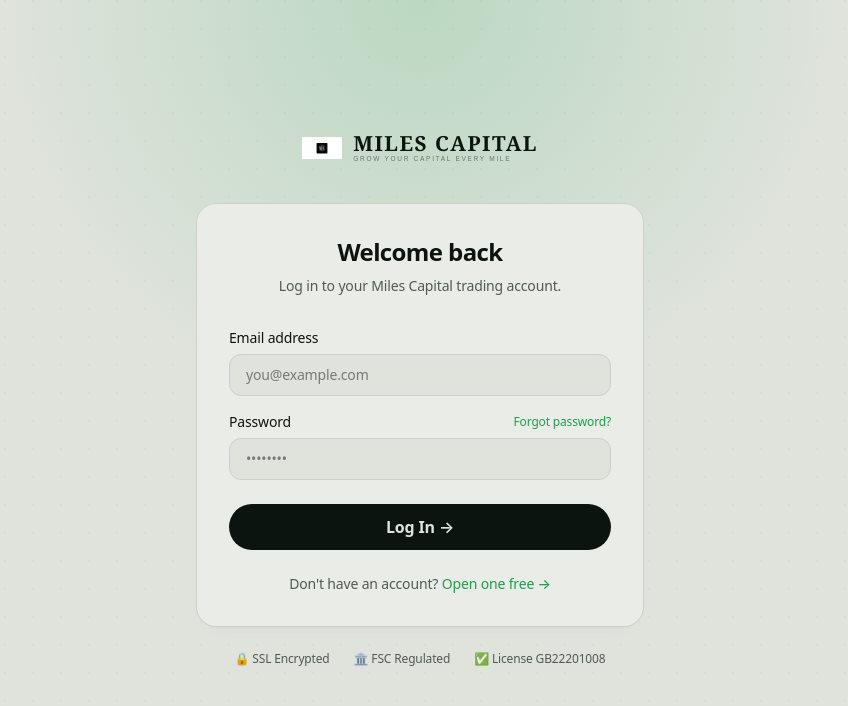
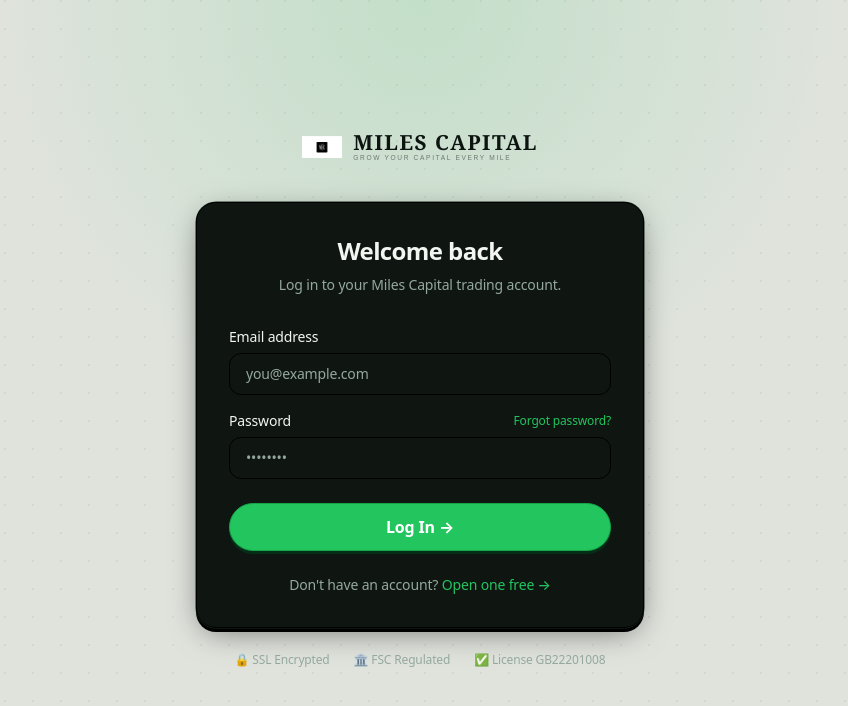
Before and after one commit to Delta-init/miles-v2, a Next.js app: page /login in a window 1280 px wide. Shown: the top 706 px of the page, without its empty margins (220-1068 px from the left). Built offline with nearby package versions, Linux system fonts and the light colour scheme.

Commit message:
Black cards + black borders + green/blue/yellow/red coloured card variants across sections

```diff
--- a/app/components/Benefits.tsx
+++ b/app/components/Benefits.tsx
@@ -364,7 +364,9 @@
 
         <div className="grid md:grid-cols-3 gap-4">
           {products.map((p, i) => (
-            <div key={p.title} className="card p-6 flex flex-col group hover:ring-1 hover:ring-accent/30 transition-all">
+            <div key={p.title} className={`card p-6 flex flex-col group transition-all ${
+              i === 0 ? "card-green" : i === 1 ? "card-blue" : i === 2 ? "card-yellow" : i === 3 ? "card-yellow" : "card-red"
+            }`}>
               {/* Icon thumbnail */}
               <div
                 className={`rounded-2xl bg-gradient-to-br ${p.color} border border-border mb-5 h-40 flex flex-col items-center justify-center relative overflow-hidden`}
--- a/app/components/Comparison.tsx
+++ b/app/components/Comparison.tsx
@@ -35,8 +35,10 @@
           </p>
         </div>
         <div className="grid md:grid-cols-2 gap-4">
-          {programs.map((p) => (
-            <div key={p.title} className="card p-8 flex flex-col">
+          {programs.map((p, i) => (
+            <div key={p.title} className={`card p-8 flex flex-col ${
+              i === 0 ? "card-green" : i === 1 ? "card-blue" : i === 2 ? "card-yellow" : "card-red"
+            }`}>
               <h3 className="text-xl font-medium">{p.title}</h3>
               <p className="text-muted mt-2 text-sm leading-relaxed">{p.body}</p>
               <ul className="mt-5 space-y-2 text-sm">
--- a/app/components/FAQ.tsx
+++ b/app/components/FAQ.tsx
@@ -36,8 +36,10 @@
           </h2>
         </div>
         <div className="space-y-3">
-          {faqs.map((f) => (
-            <details key={f.q} className="card p-6 group [&[open]_.icon]:rotate-45">
+          {faqs.map((f, i) => (
+            <details key={f.q} className={`card p-6 group [&[open]_.icon]:rotate-45 ${
+              i % 4 === 0 ? "card-green" : i % 4 === 1 ? "card-blue" : i % 4 === 2 ? "card-yellow" : "card-red"
+            }`}>
               <summary className="flex items-center justify-between cursor-pointer list-none">
                 <span className="font-medium">{f.q}</span>
                 <span className="icon transition-transform text-accent text-xl">+</span>
--- a/app/components/Features.tsx
+++ b/app/components/Features.tsx
@@ -22,7 +22,9 @@
         </div>
         <div className="grid md:grid-cols-3 gap-4">
           {reasons.map((r, i) => (
-            <div key={r.title} className="card p-7">
+            <div key={r.title} className={`card p-7 ${
+              i % 4 === 0 ? "card-green" : i % 4 === 1 ? "card-blue" : i % 4 === 2 ? "card-yellow" : "card-red"
+            }`}>
               <div className="text-xs text-muted">0{i + 1}</div>
               <h3 className="text-xl font-medium mt-3">{r.title}</h3>
               <p className="text-muted mt-2 text-sm leading-relaxed">{r.body}</p>
--- a/app/globals.css
+++ b/app/globals.css
@@ -3,22 +3,24 @@
 /* ── Light theme (default) ────────────────────────── */
 :root {
   --background: #dfe3dc;
-  --foreground: #0c1410;
-  --muted: #4e5a54;
-  --card-solid: #eaede7;
-  --border: #cdd1ca;
-  --accent: #16a34a;
-  --accent-strong: #15803d;
-  --accent-soft: #c8f0d8;
+  --foreground: #f2f5f0;
+  --foreground-dark: #0c1410;
+  --muted: #94a89e;
+  --card-solid: #0f1612;
+  --border: #000000;
+  --accent: #22c55e;
+  --accent-strong: #16a34a;
+  --accent-soft: #052e16;
 }
 
 /* ── Dark theme ───────────────────────────────────── */
 .dark {
-  --background: #0c0f0d;
+  --background: #080b09;
   --foreground: #f0f4f1;
+  --foreground-dark: #f0f4f1;
   --muted: #8a9e93;
-  --card-solid: #131a15;
-  --border: #1e2920;
+  --card-solid: #0d1410;
+  --border: #000000;
   --accent: #22c55e;
   --accent-strong: #16a34a;
   --accent-soft: #052e16;
@@ -43,7 +45,7 @@
 html,
 body {
   background: var(--background);
-  color: var(--foreground);
+  color: var(--foreground-dark);
   font-family: ui-sans-serif, system-ui, -apple-system, "Segoe UI", Roboto,
     "Helvetica Neue", Arial, sans-serif;
   scroll-behavior: smooth;
@@ -55,7 +57,7 @@
 .bg-grid {
   background-image: radial-gradient(
     circle at 1px 1px,
-    rgba(12, 20, 16, 0.07) 1px,
+    rgba(0,0,0,0.12) 1px,
     transparent 0
   );
   background-size: 28px 28px;
@@ -64,7 +66,7 @@
 .dark .bg-grid {
   background-image: radial-gradient(
     circle at 1px 1px,
-    rgba(240, 244, 241, 0.05) 1px,
+    rgba(255,255,255,0.04) 1px,
     transparent 0
   );
 }
@@ -73,15 +75,7 @@
 .glow {
   background: radial-gradient(
     700px circle at 50% 0%,
-    rgba(22, 163, 74, 0.18),
-    transparent 60%
-  );
-}
-
-.dark .glow {
-  background: radial-gradient(
-    700px circle at 50% 0%,
-    rgba(34, 197, 94, 0.12),
+    rgba(34, 197, 94, 0.15),
     transparent 60%
   );
 }
@@ -89,47 +83,101 @@
 /* ── Card ─────────────────────────────────────────── */
 .card {
   background: var(--card-solid);
-  border: 1px solid var(--border);
+  border: 1.5px solid #000000;
   border-radius: 20px;
-  box-shadow: 0 1px 0 rgba(12, 20, 16, 0.02), 0 8px 24px -16px rgba(12, 20, 16, 0.08);
-  transition: background 0.25s, border-color 0.25s;
+  color: #f2f5f0;
+  box-shadow:
+    0 0 0 0.5px #1a2a1e,
+    0 4px 0 #000,
+    0 8px 32px -8px rgba(0,0,0,0.6);
+  transition: background 0.25s, border-color 0.25s, box-shadow 0.25s;
 }
 
-.dark .card {
-  box-shadow: 0 1px 0 rgba(0, 0, 0, 0.2), 0 8px 24px -16px rgba(0, 0, 0, 0.4);
+.card:hover {
+  box-shadow:
+    0 0 0 0.5px #1a2a1e,
+    0 6px 0 #000,
+    0 16px 40px -8px rgba(0,0,0,0.7);
+}
+
+/* ── Coloured card variants ──────────────────────── */
+.card-yellow {
+  border-color: #ca8a04 !important;
+  box-shadow: 0 4px 0 #713f12, 0 8px 32px -8px rgba(202,138,4,0.3) !important;
+}
+.card-yellow:hover {
+  box-shadow: 0 6px 0 #713f12, 0 16px 40px -8px rgba(202,138,4,0.45) !important;
+}
+
+.card-red {
+  border-color: #dc2626 !important;
+  box-shadow: 0 4px 0 #7f1d1d, 0 8px 32px -8px rgba(220,38,38,0.3) !important;
+}
+.card-red:hover {
+  box-shadow: 0 6px 0 #7f1d1d, 0 16px 40px -8px rgba(220,38,38,0.45) !important;
+}
+
+.card-green {
+  border-color: #16a34a !important;
+  box-shadow: 0 4px 0 #052e16, 0 8px 32px -8px rgba(22,163,74,0.3) !important;
+}
+.card-green:hover {
+  box-shadow: 0 6px 0 #052e16, 0 16px 40px -8px rgba(22,163,74,0.45) !important;
+}
+
+.card-blue {
+  border-color: #2563eb !important;
+  box-shadow: 0 4px 0 #1e3a8a, 0 8px 32px -8px rgba(37,99,235,0.3) !important;
+}
+.card-blue:hover {
+  box-shadow: 0 6px 0 #1e3a8a, 0 16px 40px -8px rgba(37,99,235,0.45) !important;
 }
 
 /* ── Buttons ──────────────────────────────────────── */
 .btn-primary {
-  background: var(--foreground);
-  color: var(--background);
+  background: #22c55e;
+  color: #fff;
+  border: 1.5px solid #16a34a;
   border-radius: 999px;
   padding: 11px 20px;
-  font-weight: 600;
+  font-weight: 700;
   display: inline-flex;
   align-items: center;
   gap: 8px;
-  transition: background 0.2s, transform 0.2s;
+  box-shadow: 0 3px 0 #052e16;
+  transition: all 0.15s;
 }
 .btn-primary:hover {
-  opacity: 0.85;
+  transform: translateY(-1px);
+  box-shadow: 0 5px 0 #052e16;
+}
+.btn-primary:active {
+  transform: translateY(1px);
+  box-shadow: 0 1px 0 #052e16;
 }
 
 .btn-ghost {
-  background: var(--card-solid);
-  color: var(--foreground);
-  border: 1px solid var(--border);
+  background: #0f1612;
+  color: #f2f5f0;
+  border: 1.5px solid #000;
   border-radius: 999px;
   padding: 11px 20px;
   font-weight: 500;
   display: inline-flex;
   align-items: center;
   gap: 8px;
-  transition: background 0.2s, border-color 0.2s;
+  box-shadow: 0 3px 0 #000;
+  transition: all 0.15s;
 }
 .btn-ghost:hover {
-  border-color: var(--accent);
-  color: var(--accent);
+  border-color: #22c55e;
+  color: #22c55e;
+  transform: translateY(-1px);
+  box-shadow: 0 5px 0 #000;
+}
+.btn-ghost:active {
+  transform: translateY(1px);
+  box-shadow: 0 1px 0 #000;
 }
 
 /* ── Chip ─────────────────────────────────────────── */
@@ -137,24 +185,21 @@
   display: inline-flex;
   align-items: center;
   gap: 8px;
-  border: 1px solid var(--border);
-  background: var(--accent-soft);
+  border: 1.5px solid #000;
+  background: #0f1612;
   border-radius: 999px;
   padding: 6px 14px;
   font-size: 12px;
-  color: var(--accent-strong);
-  font-weight: 600;
-  letter-spacing: 0.04em;
+  color: #22c55e;
+  font-weight: 700;
+  letter-spacing: 0.06em;
   text-transform: uppercase;
-}
-
-.dark .chip {
-  color: var(--accent);
+  box-shadow: 0 2px 0 #000;
 }
 
 /* ── Gradient headline ────────────────────────────── */
 .gradient-text {
-  background: linear-gradient(180deg, var(--foreground) 0%, var(--muted) 100%);
+  background: linear-gradient(180deg, #0c1410 0%, #4a5a50 100%);
   -webkit-background-clip: text;
   background-clip: text;
   color: transparent;
@@ -166,10 +211,23 @@
   height: 8px;
   border-radius: 999px;
   background: var(--accent);
-  box-shadow: 0 0 12px rgba(22, 163, 74, 0.6);
+  box-shadow: 0 0 12px rgba(34,197,94,0.7);
 }
 
-/* ── Form inputs dark ─────────────────────────────── */
+/* ── Form inputs ─────────────────────────────────── */
+input {
+  background: #0f1612;
+  color: #f2f5f0;
+  border: 1.5px solid #000;
+}
+input::placeholder {
+  color: #94a89e;
+}
 .dark input {
   color-scheme: dark;
 }
+
+/* ── Navbar backdrop ─────────────────────────────── */
+header {
+  border-bottom-color: #000 !important;
+}
```
